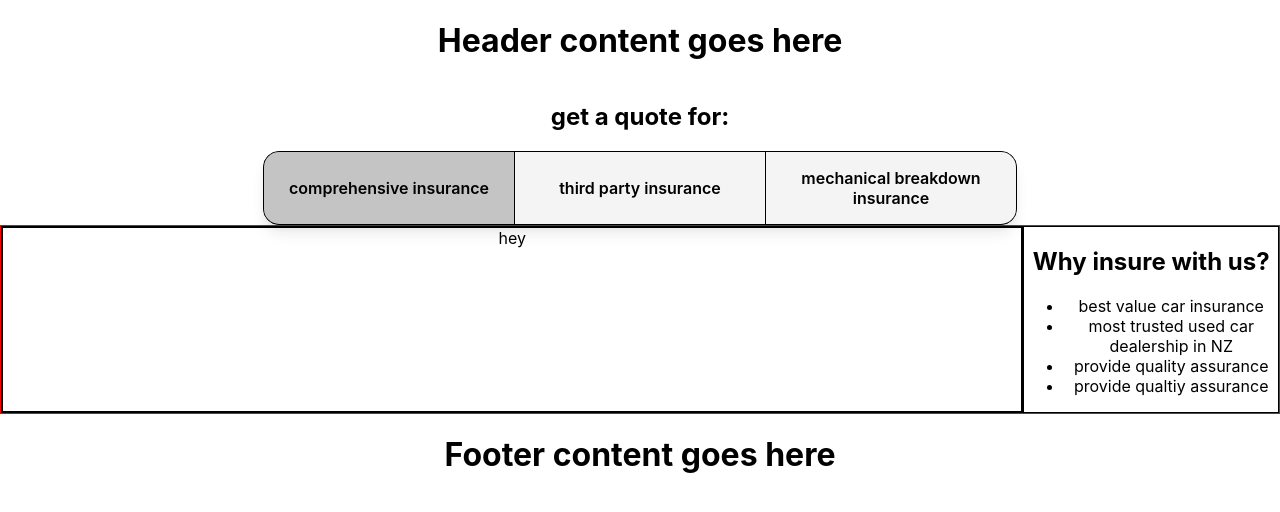
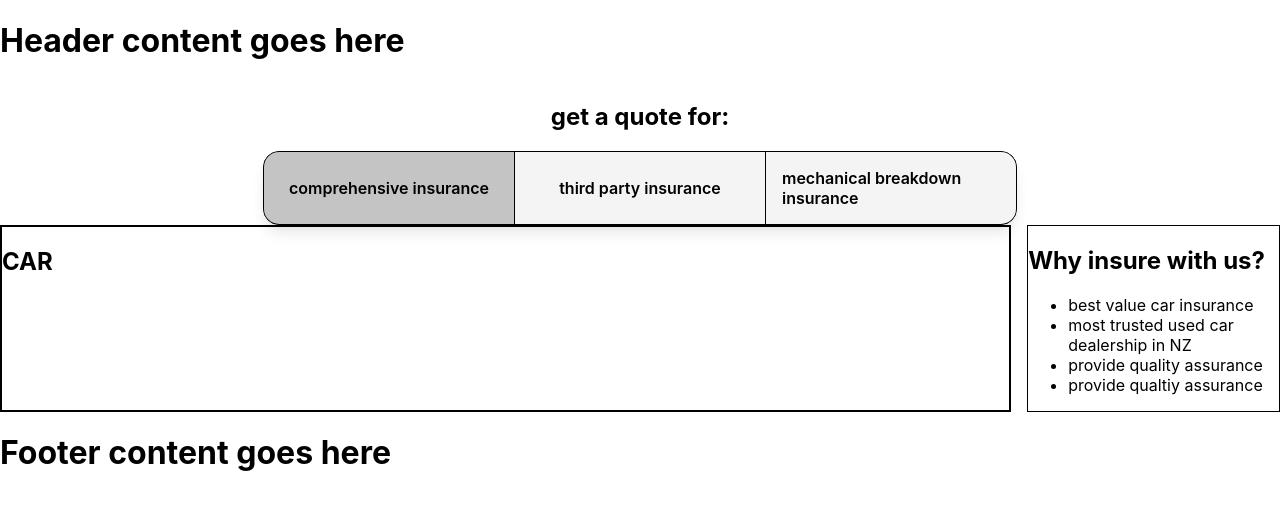
Before and after one commit to CaedanLavender/turners, a React (Create React App) app: page /insurance/get_quote in a window 1280 px wide. Shown: the top 512 px of the page. Built offline with nearby package versions, Linux system fonts and the light colour scheme.

Commit message:
Adjusted css for forms and added a few components

```diff
--- a/src/App.css
+++ b/src/App.css
@@ -14,5 +14,5 @@
 }
 
 .App {
-	text-align: center;
+	/* text-align: center; */
 }
--- /dev/null
+++ b/src/components/Quote/FormCar.js
@@ -0,0 +1,9 @@
+import React from "react";
+
+const FormCar = () => {
+	return (
+		<h1 className="form">Car</h1>
+	)
+}
+
+export default FormCar;
--- a/src/components/Quote/QuoteForm.js
+++ b/src/components/Quote/QuoteForm.js
@@ -1,8 +1,10 @@
+import React from 'react'
 import 'styles/Quote.css'
+import FormCar from 'components/Quote/FormCar'
 
 const QuoteForm = () => {
 	return (
-		"hey"
+		<FormCar className='form'/>
 	)
 }
 
--- a/src/pages/Quote.js
+++ b/src/pages/Quote.js
@@ -24,7 +24,7 @@ const Quote = () => {
 			</section>
 			<section className='quote__body'>
 				<div className='formContainer'>
-					<QuoteForm />
+					<QuoteForm className="test"/>
 				</div>
 				<aside className="quoteSideContent">
 					<h2>Why insure with us?</h2>
--- a/src/styles/Quote.css
+++ b/src/styles/Quote.css
@@ -5,9 +5,10 @@
 }
 
 .quote__body {
-	border: 1px solid red;
+	/* border: 1px solid red; */
 	display: flex;
 	flex-direction: row;
+	gap: 1em;
 }
 
 .formContainer {
@@ -19,3 +20,11 @@
 	border: 1px solid black;
 	flex: 20%;
 }
+
+h1.form {
+	text-transform: uppercase;
+}
+
+.test {
+	color: blue !important;
+}
```
